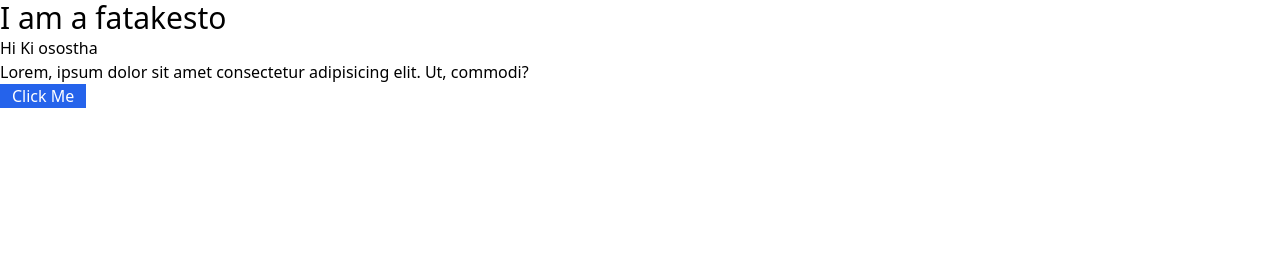
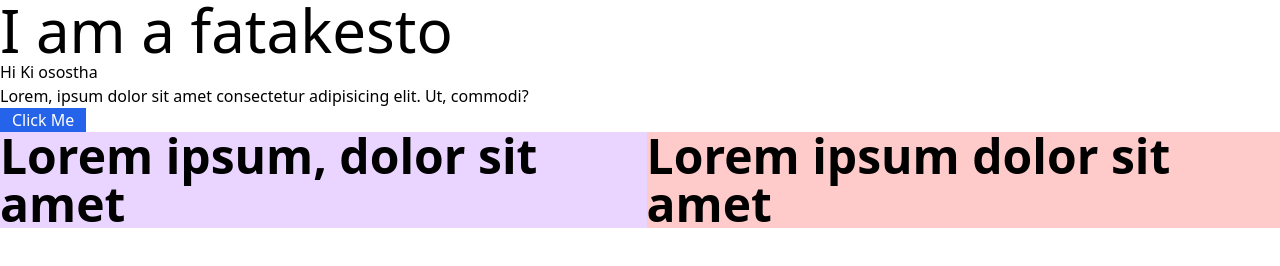
Before and after one commit to rafiul-56/Tailwind-css, a plain HTML site: page index.html in a window 1280 px wide. Drawn offline with nearby package versions, Linux system fonts and the light colour scheme.

Commit message:
pracites

```diff
--- a/index.html
+++ b/index.html
@@ -9,11 +9,17 @@
     <script src="https://cdn.tailwindcss.com"></script>
   </head>
   <body>
-    <h1 class="text-3xl">I am a fatakesto</h1>
+    <h1 class="text-6xl">I am a fatakesto</h1>
     <h3>Hi Ki osostha</h3>
     <p>
       Lorem, ipsum dolor sit amet consectetur adipisicing elit. Ut, commodi?
     </p>
     <button class="bg-blue-600 text-white px-3">Click Me</button>
+    <section class="flex justify-center">
+      <h1 class="text-5xl font-bold bg-purple-200">
+        Lorem ipsum, dolor sit amet
+      </h1>
+      <h1 class="text-5xl font-bold bg-red-200">Lorem ipsum dolor sit amet</h1>
+    </section>
   </body>
 </html>
```
